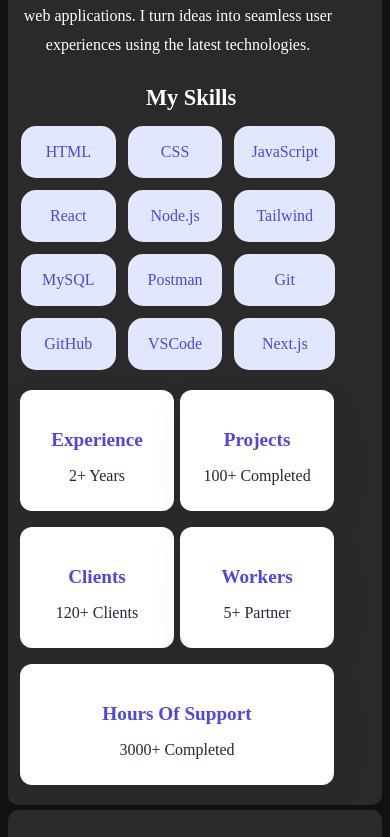
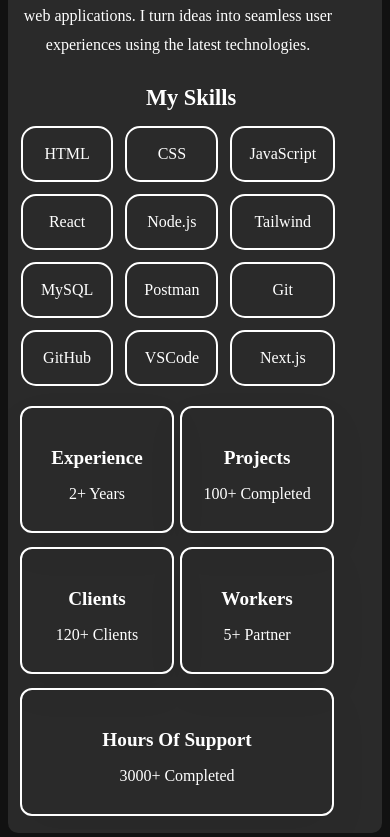
Before and after one commit to GTK-kala/Personal-Portfolio-App, a React (Vite) app in the folder Personal-Portfolio-App/: page / in a window 390 px wide. Shown: the part 860-1697 px from the top of the page. Built offline with nearby package versions, Linux system fonts and the light colour scheme.

Commit message:
Adding dark theme on About section cards

```diff
--- a/Personal-Portfolio-App/src/components/About/About.css
+++ b/Personal-Portfolio-App/src/components/About/About.css
@@ -111,6 +111,12 @@
   box-shadow: 0 8px 20px rgba(0, 0, 0, 0.1);
 }
 
+.about_night span{
+  color: #fff;
+  background: transparent;
+  border: 2px solid #fff;
+}
+
 /* ---------------------- */
 /* INFO CARDS */
 /* ---------------------- */
@@ -123,7 +129,7 @@
   animation: fadeInRight 1s ease forwards;
 }
 
-.card {
+.card_light {
   background: #fff;
   flex: 1 1 100px;
   padding: 25px 20px;
@@ -134,19 +140,47 @@
   cursor: pointer;
 }
 
-.card h3 {
+.card_night {
+  background: transparent;
+  flex: 1 1 100px;
+  padding: 25px 20px;
+  border-radius: 12px;
+  border: 2px solid #fff;
+  box-shadow: 0 15px 40px rgba(0, 0, 0, 0.05);
+  transition: transform 0.3s ease, box-shadow 0.3s ease;
+  text-align: center;
+  cursor: pointer;
+}
+
+.card_light h3 {
   font-size: 1.2rem;
   font-weight: 600;
   color: #4f46e5;
   margin-bottom: 10px;
 }
 
-.card p {
+.card_night h3 {
+  font-size: 1.2rem;
+  font-weight: 600;
+  color: #fff;
+  margin-bottom: 10px;
+}
+
+.card_light p {
+  font-size: 1rem;
+  color: #1f2937;
+}
+.card_night p {
   font-size: 1rem;
   color: #1f2937;
 }
 
-.card:hover {
+.card_light:hover {
+  transform: translateY(-5px);
+  box-shadow: 0 20px 50px rgba(0, 0, 0, 0.1);
+}
+
+.card_night:hover {
   transform: translateY(-5px);
   box-shadow: 0 20px 50px rgba(0, 0, 0, 0.1);
 }
@@ -229,7 +263,7 @@
     animation: fadeInRight 1s ease forwards;
   }
 
-  .card {
+  .card_light {
     position: relative;
     left: -18px;
     height: 20%;
@@ -243,19 +277,51 @@
     cursor: pointer;
   }
 
-  .card h3 {
+  .card_night {
+    position: relative;
+    left: -18px;
+    height: 20%;
+    background: transparent;
+    flex: 1 1 60px;
+    padding: 20px 20px;
+    border-radius: 12px;
+    border: 2px solid #fff;
+    box-shadow: 0 15px 40px rgba(0, 0, 0, 0.05);
+    transition: transform 0.3s ease, box-shadow 0.3s ease;
+    text-align: center;
+    cursor: pointer;
+  }
+
+  .card_light h3 {
     font-size: 1.2rem;
     font-weight: 600;
     color: #4f46e5;
     margin-bottom: 10px;
   }
 
-  .card p {
+  .card_night h3 {
+    font-size: 1.2rem;
+    font-weight: 600;
+    color: #fff;
+    margin-bottom: 10px;
+  }
+
+  .card_light p {
     font-size: 1rem;
     color: #1f2937;
   }
 
-  .card:hover {
+  .card_night p {
+    font-size: 1rem;
+    color: #fff;
+  }
+
+  .card_light:hover {
+    transform: translateY(-5px);
+    box-shadow: 0 20px 50px rgba(0, 0, 0, 0.1);
+  }
+
+  .card_night:hover {
     transform: translateY(-5px);
     box-shadow: 0 20px 50px rgba(0, 0, 0, 0.1);
   }
--- a/Personal-Portfolio-App/src/components/About/About.jsx
+++ b/Personal-Portfolio-App/src/components/About/About.jsx
@@ -30,23 +30,23 @@ const About = () => {
 
         {/* Optional Info Cards */}
         <div className="about-cards">
-          <div className="card">
+          <div className={theme ? "card_light" : "card_night"}>
             <h3>Experience</h3>
             <p>2+ Years</p>
           </div>
-          <div className="card">
+          <div className={theme ? "card_light" : "card_night"}>
             <h3>Projects</h3>
             <p>100+ Completed</p>
           </div>
-          <div className="card">
+          <div className={theme ? "card_light" : "card_night"}>
             <h3>Clients</h3>
             <p>120+ Clients</p>
           </div>
-          <div className="card">
+          <div className={theme ? "card_light" : "card_night"}>
             <h3>Workers</h3>
             <p>5+ Partner</p>
           </div>
-          <div className="card">
+          <div className={theme ? "card_light" : "card_night"}>
             <h3>Hours Of Support</h3>
             <p>3000+ Completed</p>
           </div>
```
